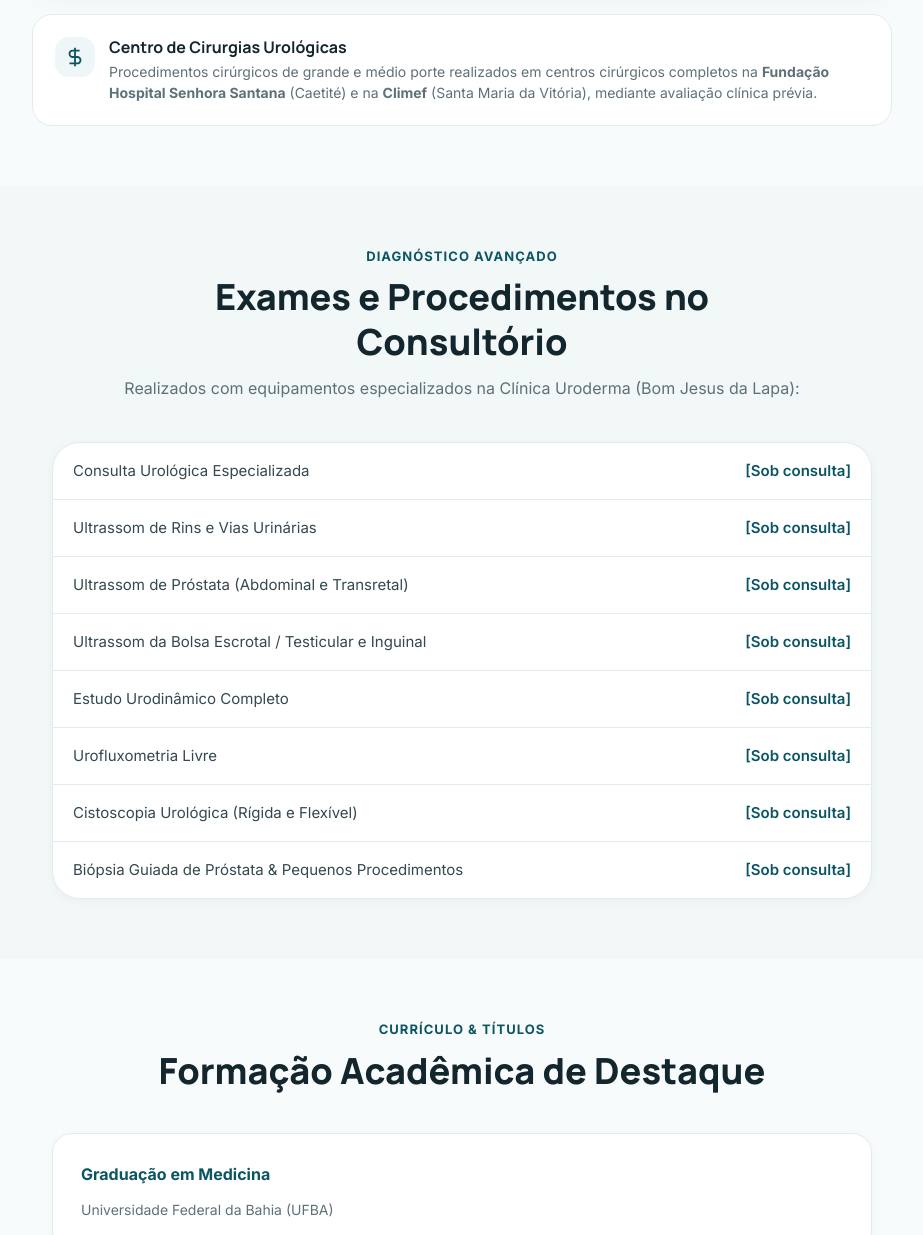
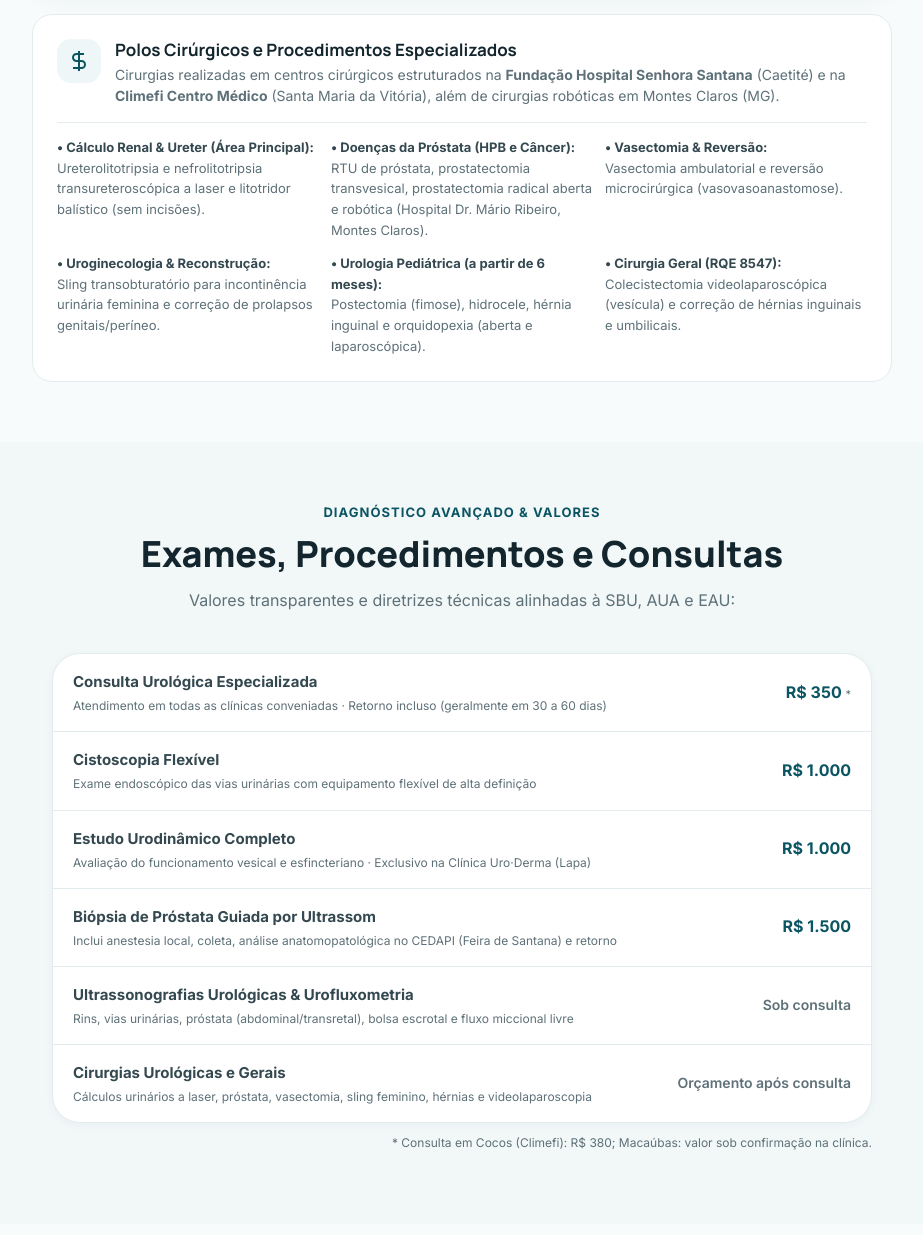
Before and after one commit to gncarneiro-hash/uroped-site, a plain HTML site: page gabriel.html in a window 1280 px wide. Shown: the part 2560-3795 px from the top of the page, without its empty margins (178-1101 px from the left). Drawn offline with Linux system fonts and the light colour scheme.

Commit message:
Exibe logos das clínicas nos cards/modal e atualiza valores/polos cirúrgicos em gabriel.html

```diff
--- a/gabriel.html
+++ b/gabriel.html
@@ -108,66 +108,106 @@
         <div id="gabriel-agenda-rows" style="display: flex; flex-direction: column; gap: 12px;"></div>
       </div>
 
-      <!-- Alerta de Cirurgias -->
-      <div style="max-width: 860px; margin: 24px auto 0; background: var(--bg-white); border-radius: var(--radius-lg); padding: 22px; border: 1px solid var(--border-light); display: flex; align-items: flex-start; gap: 14px;">
-        <div style="width: 40px; height: 40px; border-radius: var(--radius-md); background: var(--primary-light); color: var(--primary); display: flex; align-items: center; justify-content: center; flex-shrink: 0;">
-          <svg width="22" height="22" viewBox="0 0 24 24" fill="none" stroke="currentColor" stroke-width="2">
+      <!-- Destaque Cirúrgico e Polos Hospitalares -->
+      <div style="max-width: 860px; margin: 24px auto 0; background: var(--bg-white); border-radius: var(--radius-lg); padding: 24px; border: 1px solid var(--border-light); display: flex; flex-direction: column; gap: 16px;">
+        <div style="display: flex; align-items: flex-start; gap: 14px;">
+          <div style="width: 44px; height: 44px; border-radius: var(--radius-md); background: var(--primary-light); color: var(--primary); display: flex; align-items: center; justify-content: center; flex-shrink: 0;">
+            <svg width="24" height="24" viewBox="0 0 24 24" fill="none" stroke="currentColor" stroke-width="2">
               <path d="M12 2v20M17 5H9.5a3.5 3.5 0 0 0 0 7h5a3.5 3.5 0 0 1 0 7H6"/>
             </svg>
           </div>
           <div>
-          <h4 style="margin: 0 0 4px; font-size: 16px;">Centro de Cirurgias Urológicas</h4>
+            <h4 style="margin: 0 0 4px; font-size: 17px; color: var(--text-title);">Polos Cirúrgicos e Procedimentos Especializados</h4>
             <p style="margin: 0; font-size: 14px; color: var(--text-muted); line-height: 1.5;">
-            Procedimentos cirúrgicos de grande e médio porte realizados em centros cirúrgicos completos na <strong>Fundação Hospital Senhora Santana</strong> (Caetité) e na <strong>Climef</strong> (Santa Maria da Vitória), mediante avaliação clínica prévia.
+              Cirurgias realizadas em centros cirúrgicos estruturados na <strong>Fundação Hospital Senhora Santana</strong> (Caetité) e na <strong>Climefi Centro Médico</strong> (Santa Maria da Vitória), além de cirurgias robóticas em Montes Claros (MG).
             </p>
+          </div>
+        </div>
+
+        <div style="display: grid; grid-template-columns: repeat(auto-fit, minmax(260px, 1fr)); gap: 12px; font-size: 13px; color: var(--text-body); border-top: 1px solid var(--border-light); padding-top: 14px;">
+          <div>
+            <strong>• Cálculo Renal & Ureter (Área Principal):</strong><br>
+            <span style="color: var(--text-muted);">Ureterolitotripsia e nefrolitotripsia transureteroscópica a laser e litotridor balístico (sem incisões).</span>
+          </div>
+          <div>
+            <strong>• Doenças da Próstata (HPB e Câncer):</strong><br>
+            <span style="color: var(--text-muted);">RTU de próstata, prostatectomia transvesical, prostatectomia radical aberta e robótica (Hospital Dr. Mário Ribeiro, Montes Claros).</span>
+          </div>
+          <div>
+            <strong>• Vasectomia & Reversão:</strong><br>
+            <span style="color: var(--text-muted);">Vasectomia ambulatorial e reversão microcirúrgica (vasovasoanastomose).</span>
+          </div>
+          <div>
+            <strong>• Uroginecologia & Reconstrução:</strong><br>
+            <span style="color: var(--text-muted);">Sling transobturatório para incontinência urinária feminina e correção de prolapsos genitais/períneo.</span>
+          </div>
+          <div>
+            <strong>• Urologia Pediátrica (a partir de 6 meses):</strong><br>
+            <span style="color: var(--text-muted);">Postectomia (fimose), hidrocele, hérnia inguinal e orquidopexia (aberta e laparoscópica).</span>
+          </div>
+          <div>
+            <strong>• Cirurgia Geral (RQE 8547):</strong><br>
+            <span style="color: var(--text-muted);">Colecistectomia videolaparoscópica (vesícula) e correção de hérnias inguinais e umbilicais.</span>
+          </div>
         </div>
       </div>
     </div>
   </section>
 
-  <!-- Exames e Procedimentos na Uroderma -->
+  <!-- Exames e Procedimentos -->
   <section id="procedimentos" class="section-pad-alt">
     <div class="container" style="max-width: 860px;">
       <div class="section-header-center">
-        <span class="section-pretitle">Diagnóstico Avançado</span>
-        <h2 class="section-main-title">Exames e Procedimentos no Consultório</h2>
-        <p class="section-subtitle">Realizados com equipamentos especializados na Clínica Uroderma (Bom Jesus da Lapa):</p>
+        <span class="section-pretitle">Diagnóstico Avançado & Valores</span>
+        <h2 class="section-main-title">Exames, Procedimentos e Consultas</h2>
+        <p class="section-subtitle">Valores transparentes e diretrizes técnicas alinhadas à SBU, AUA e EAU:</p>
       </div>
 
       <div style="background: var(--bg-white); border-radius: var(--radius-xl); overflow: hidden; border: 1px solid var(--border-light); box-shadow: var(--shadow-subtle);">
-        <div style="display: flex; justify-content: space-between; padding: 16px 20px; border-bottom: 1px solid var(--border-light); font-size: 15px;">
-          <span>Consulta Urológica Especializada</span>
-          <span style="font-weight: 600; color: var(--primary);">[Sob consulta]</span>
+        <div style="display: flex; justify-content: space-between; align-items: center; padding: 16px 20px; border-bottom: 1px solid var(--border-light); font-size: 15px;">
+          <div>
+            <strong>Consulta Urológica Especializada</strong>
+            <div style="font-size: 12px; color: var(--text-muted); margin-top: 2px;">Atendimento em todas as clínicas conveniadas · Retorno incluso (geralmente em 30 a 60 dias)</div>
           </div>
-        <div style="display: flex; justify-content: space-between; padding: 16px 20px; border-bottom: 1px solid var(--border-light); font-size: 15px;">
-          <span>Ultrassom de Rins e Vias Urinárias</span>
-          <span style="font-weight: 600; color: var(--primary);">[Sob consulta]</span>
+          <span style="font-weight: 700; color: var(--primary); font-size: 16px; white-space: nowrap;">R$ 350 <span style="font-size: 11px; font-weight: normal; color: var(--text-muted);">*</span></span>
         </div>
-        <div style="display: flex; justify-content: space-between; padding: 16px 20px; border-bottom: 1px solid var(--border-light); font-size: 15px;">
-          <span>Ultrassom de Próstata (Abdominal e Transretal)</span>
-          <span style="font-weight: 600; color: var(--primary);">[Sob consulta]</span>
+        <div style="display: flex; justify-content: space-between; align-items: center; padding: 16px 20px; border-bottom: 1px solid var(--border-light); font-size: 15px;">
+          <div>
+            <strong>Cistoscopia Flexível</strong>
+            <div style="font-size: 12px; color: var(--text-muted); margin-top: 2px;">Exame endoscópico das vias urinárias com equipamento flexível de alta definição</div>
           </div>
-        <div style="display: flex; justify-content: space-between; padding: 16px 20px; border-bottom: 1px solid var(--border-light); font-size: 15px;">
-          <span>Ultrassom da Bolsa Escrotal / Testicular e Inguinal</span>
-          <span style="font-weight: 600; color: var(--primary);">[Sob consulta]</span>
+          <span style="font-weight: 700; color: var(--primary); font-size: 16px; white-space: nowrap;">R$ 1.000</span>
         </div>
-        <div style="display: flex; justify-content: space-between; padding: 16px 20px; border-bottom: 1px solid var(--border-light); font-size: 15px;">
-          <span>Estudo Urodinâmico Completo</span>
-          <span style="font-weight: 600; color: var(--primary);">[Sob consulta]</span>
+        <div style="display: flex; justify-content: space-between; align-items: center; padding: 16px 20px; border-bottom: 1px solid var(--border-light); font-size: 15px;">
+          <div>
+            <strong>Estudo Urodinâmico Completo</strong>
+            <div style="font-size: 12px; color: var(--text-muted); margin-top: 2px;">Avaliação do funcionamento vesical e esfincteriano · Exclusivo na Clínica Uro·Derma (Lapa)</div>
           </div>
-        <div style="display: flex; justify-content: space-between; padding: 16px 20px; border-bottom: 1px solid var(--border-light); font-size: 15px;">
-          <span>Urofluxometria Livre</span>
-          <span style="font-weight: 600; color: var(--primary);">[Sob consulta]</span>
+          <span style="font-weight: 700; color: var(--primary); font-size: 16px; white-space: nowrap;">R$ 1.000</span>
         </div>
-        <div style="display: flex; justify-content: space-between; padding: 16px 20px; border-bottom: 1px solid var(--border-light); font-size: 15px;">
-          <span>Cistoscopia Urológica (Rígida e Flexível)</span>
-          <span style="font-weight: 600; color: var(--primary);">[Sob consulta]</span>
+        <div style="display: flex; justify-content: space-between; align-items: center; padding: 16px 20px; border-bottom: 1px solid var(--border-light); font-size: 15px;">
+          <div>
+            <strong>Biópsia de Próstata Guiada por Ultrassom</strong>
+            <div style="font-size: 12px; color: var(--text-muted); margin-top: 2px;">Inclui anestesia local, coleta, análise anatomopatológica no CEDAPI (Feira de Santana) e retorno</div>
           </div>
-        <div style="display: flex; justify-content: space-between; padding: 16px 20px; font-size: 15px;">
-          <span>Biópsia Guiada de Próstata & Pequenos Procedimentos</span>
-          <span style="font-weight: 600; color: var(--primary);">[Sob consulta]</span>
+          <span style="font-weight: 700; color: var(--primary); font-size: 16px; white-space: nowrap;">R$ 1.500</span>
+        </div>
+        <div style="display: flex; justify-content: space-between; align-items: center; padding: 16px 20px; border-bottom: 1px solid var(--border-light); font-size: 15px;">
+          <div>
+            <strong>Ultrassonografias Urológicas & Urofluxometria</strong>
+            <div style="font-size: 12px; color: var(--text-muted); margin-top: 2px;">Rins, vias urinárias, próstata (abdominal/transretal), bolsa escrotal e fluxo miccional livre</div>
+          </div>
+          <span style="font-weight: 600; color: var(--text-muted); font-size: 14px;">Sob consulta</span>
+        </div>
+        <div style="display: flex; justify-content: space-between; align-items: center; padding: 16px 20px; font-size: 15px;">
+          <div>
+            <strong>Cirurgias Urológicas e Gerais</strong>
+            <div style="font-size: 12px; color: var(--text-muted); margin-top: 2px;">Cálculos urinários a laser, próstata, vasectomia, sling feminino, hérnias e videolaparoscopia</div>
+          </div>
+          <span style="font-weight: 600; color: var(--text-muted); font-size: 14px;">Orçamento após consulta</span>
         </div>
       </div>
+      <p style="font-size: 12px; color: var(--text-muted); margin-top: 10px; text-align: right;">* Consulta em Cocos (Climefi): R$ 380; Macaúbas: valor sob confirmação na clínica.</p>
     </div>
   </section>
 
```
Lines whose indentation alone changed are shown as unchanged.
